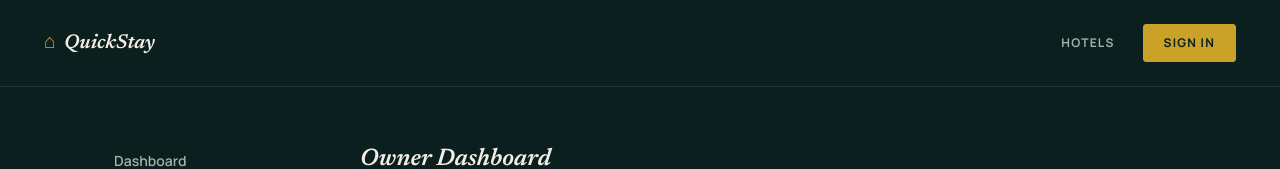
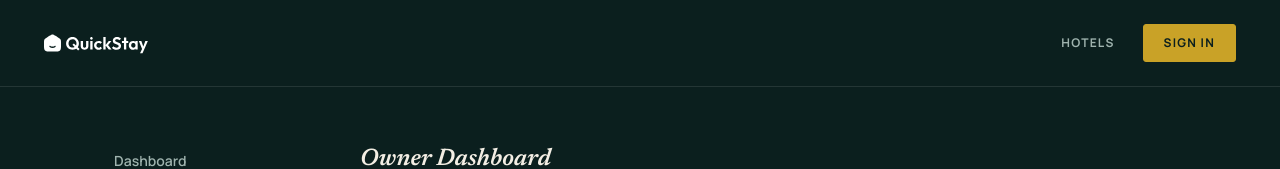
Before and after one commit to salvadev-sketch/quickstay, a React (Vite) app in the folder frontend/: page /owner in a window 1280 px wide. Shown: the top 169 px of the page. Built offline with nearby package versions, Linux system fonts and the light colour scheme; no server answers.

Commit message:
Wire in logo.svg (Navbar) and favicon.svg

```diff
--- a/frontend/index.html
+++ b/frontend/index.html
@@ -3,6 +3,7 @@
 <head>
   <meta charset="UTF-8" />
   <meta name="viewport" content="width=device-width, initial-scale=1.0" />
+  <link rel="icon" type="image/svg+xml" href="./src/assets/favicon.svg" />
   <title>QuickStay</title>
   <link rel="preconnect" href="https://fonts.googleapis.com">
   <link href="https://fonts.googleapis.com/css2?family=Newsreader:ital,wght@0,500;0,600;1,500;1,600&family=Manrope:wght@400;500;600;700&family=Space+Mono:wght@400;700&display=swap" rel="stylesheet">
--- a/frontend/src/components/Navbar.jsx
+++ b/frontend/src/components/Navbar.jsx
@@ -1,11 +1,12 @@
 import { Link } from "react-router-dom";
 import { SignedIn, SignedOut, SignInButton, UserButton } from "@clerk/clerk-react";
+import logo from "../assets/logo.svg";
 
 export default function Navbar() {
   return (
     <nav className="flex items-center justify-between px-11 py-6 border-b border-white/10 sticky top-0 bg-ink z-50">
-      <Link to="/" className="font-display italic font-semibold text-xl flex items-center gap-2">
-        <span className="text-brass not-italic">⌂</span> QuickStay
+      <Link to="/" className="flex items-center">
+        <img src={logo} alt="QuickStay" className="h-[22px] w-auto" />
       </Link>
       <div className="flex items-center gap-7">
         <Link to="/hotels" className="text-xs uppercase tracking-widest text-slate font-bold hover:text-brass">
```
